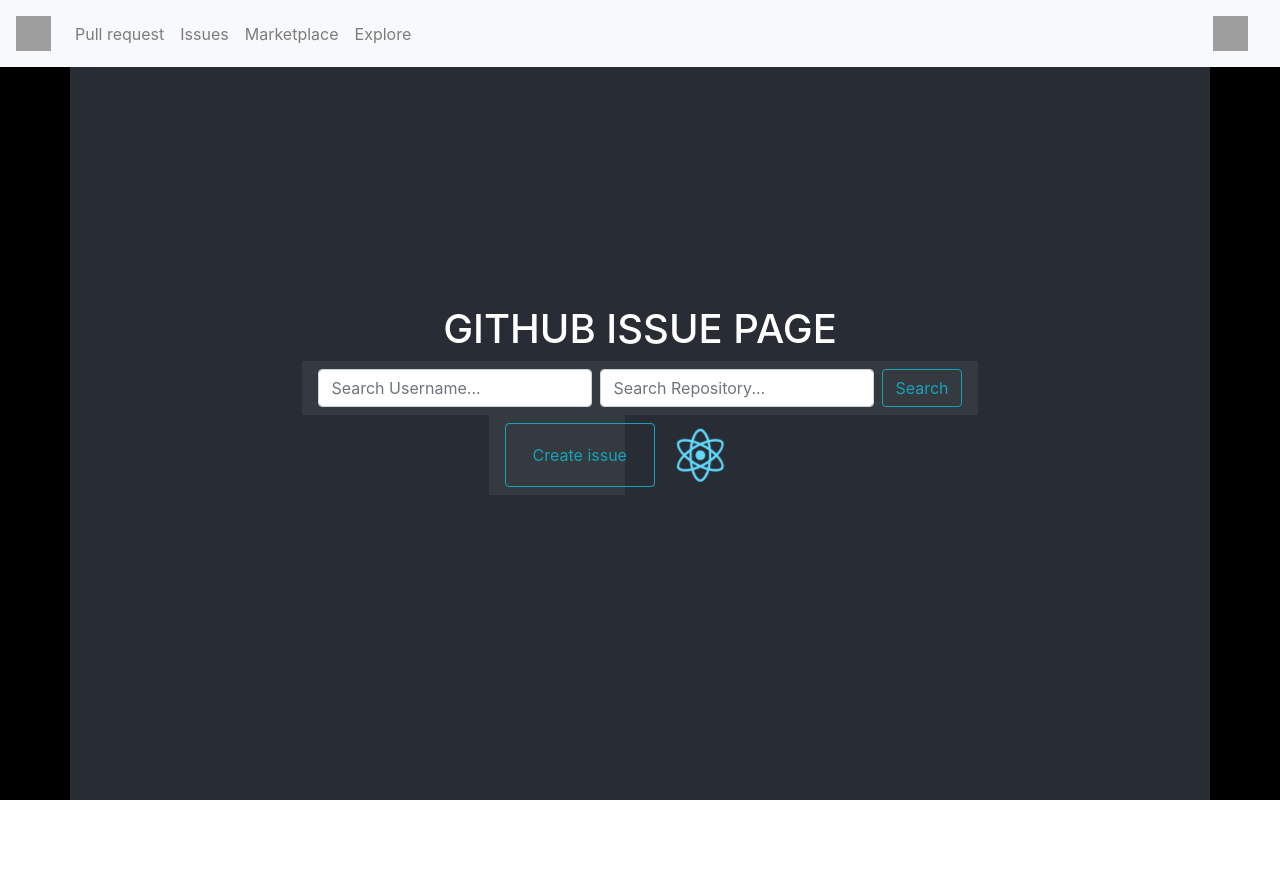
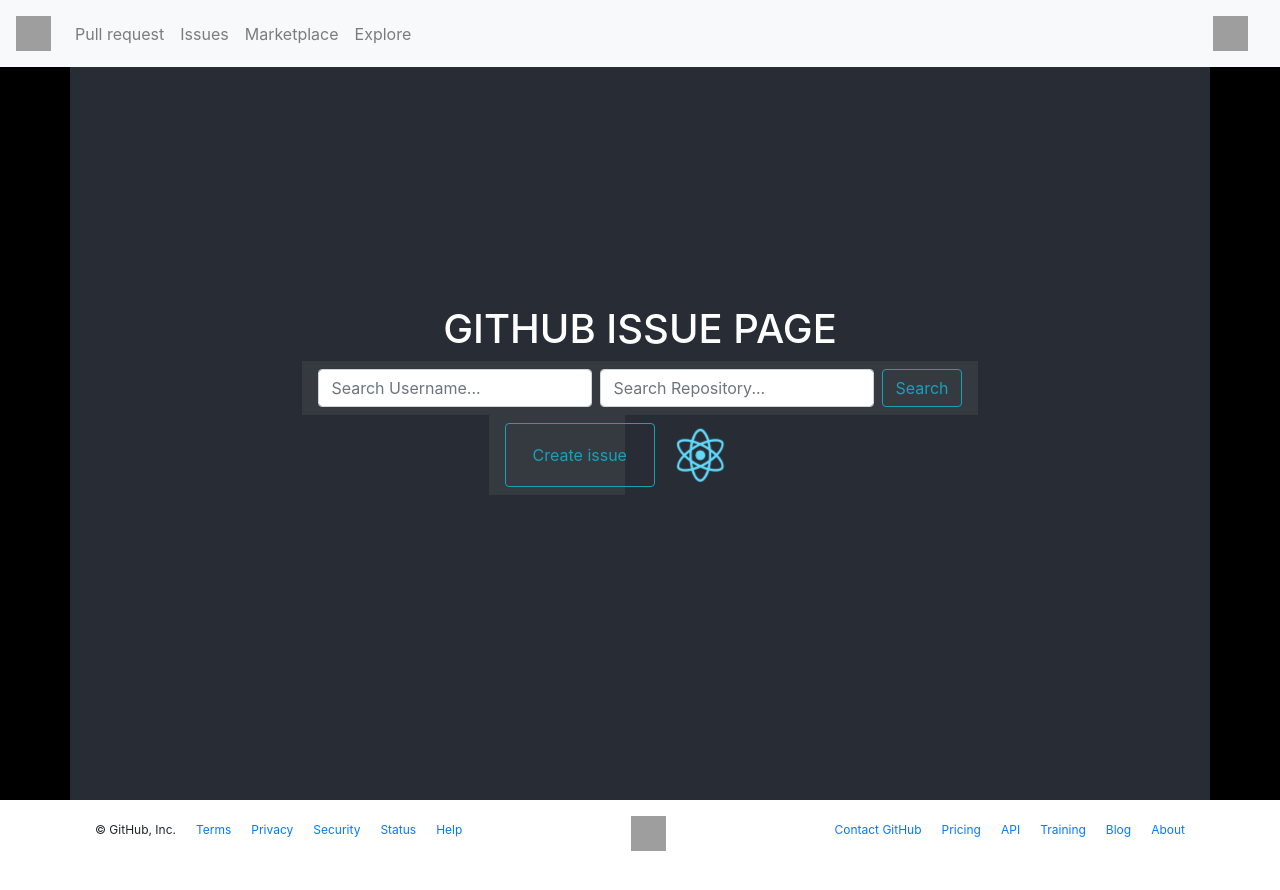
Before and after one commit to albertanguyen/github-issuePage.github.io, a React (Create React App) app: page / in a window 1280 px wide. Shown: the top 890 px of the page. Before the commit the page ends 800 px from the top, so only its background shows below. Built offline with nearby package versions, Linux system fonts and the light colour scheme; grey boxes are pictures that could not be loaded.

Commit message:
footer structure

```diff
--- a/src/App.js
+++ b/src/App.js
@@ -5,7 +5,7 @@ import Search from './search';
 import Createissue from './createissue';
 import IssueCard from './issuecard';
 import RenderNavbar from './navbar';
-import { logo } from './logo.svg';
+import RenderFooter from './footer';
 import './App.css';
 
 
@@ -22,12 +22,12 @@ class githubIssue extends Component {
     }
 
     searchRepoInput = (e) => {
-        this.setState({searchRepoName: e.target.value}
+        this.setState({ searchRepoName: e.target.value }
         )
     }
 
     searchUserNameInput = (e) => {
-        this.setState({searchUserName: e.target.value}
+        this.setState({ searchUserName: e.target.value }
         )
     }
 
@@ -40,7 +40,7 @@ class githubIssue extends Component {
             jsonData = await response.json()
         }
         this.setState({
-        searchRepoName : "",
+            searchRepoName: "",
             searchUserName: ""
         })
 
@@ -57,7 +57,7 @@ class githubIssue extends Component {
                         searchRepoInput={(e) => this.searchRepoInput(e)}
                         searchUserNameInput={(e) => this.searchUserNameInput(e)}
                         searchUserName={this.state.searchUserName}
-                  searchRepoName={this.state.searchRepoName}/>
+                        searchRepoName={this.state.searchRepoName} />
                     <div className="row">
                         <div className="col-6">
                             <Createissue />
@@ -74,6 +74,7 @@ class githubIssue extends Component {
                     </div>
                 </div>
                 <div className="App-footer">
+                    <RenderFooter />
                 </div>
             </div>
         )
--- /dev/null
+++ b/src/footer.css
@@ -0,0 +1,11 @@
+.footer-list {
+    list-style: none;
+    display: inline-flex;
+    align-items: center;
+    padding: 0px !important;
+}
+
+.footer-list li {
+    padding: 0 10px;
+    font-size: 12px;
+}
--- /dev/null
+++ b/src/footer.js
@@ -0,0 +1,43 @@
+import React from 'react';
+import 'bootstrap/dist/css/bootstrap.min.css';
+import './footer.css'
+
+function RenderFooter() {
+    return (
+        <div style={{ height: 100, backgroundColor: "white" }}>
+            <div className="container py-3">
+                <div className="row">
+                    <div className="col">
+                        <ul className="footer-list">
+                            <li>&copy;&nbsp;GitHub,&nbsp;Inc.</li>
+                            <li><a href="#">Terms</a></li>
+                            <li><a href="#">Privacy</a></li>
+                            <li><a href="#">Security</a></li>
+                            <li><a href="#">Status</a></li>
+                            <li><a href="#">Help</a></li>
+                        </ul>
+                    </div>
+                    <div className="col d-none d-lg-block">
+                        <img
+                            src="https://image.flaticon.com/icons/svg/25/25231.svg"
+                            width="35px"
+                            height="35px"
+                        />
+                    </div>
+                    <div className="col">
+                        <ul className="footer-list">
+                            <li><a href="#">Contact&nbsp;GitHub</a></li>
+                            <li><a href="#">Pricing</a></li>
+                            <li><a href="#">API</a></li>
+                            <li><a href="#">Training</a></li>
+                            <li><a href="#">Blog</a></li>
+                            <li><a href="#">About</a></li>
+                        </ul>
+                    </div>
+                </div>
+            </div>
+        </div>
+    )
+}
+
+export default RenderFooter
```
Lines whose indentation alone changed are shown as unchanged.
